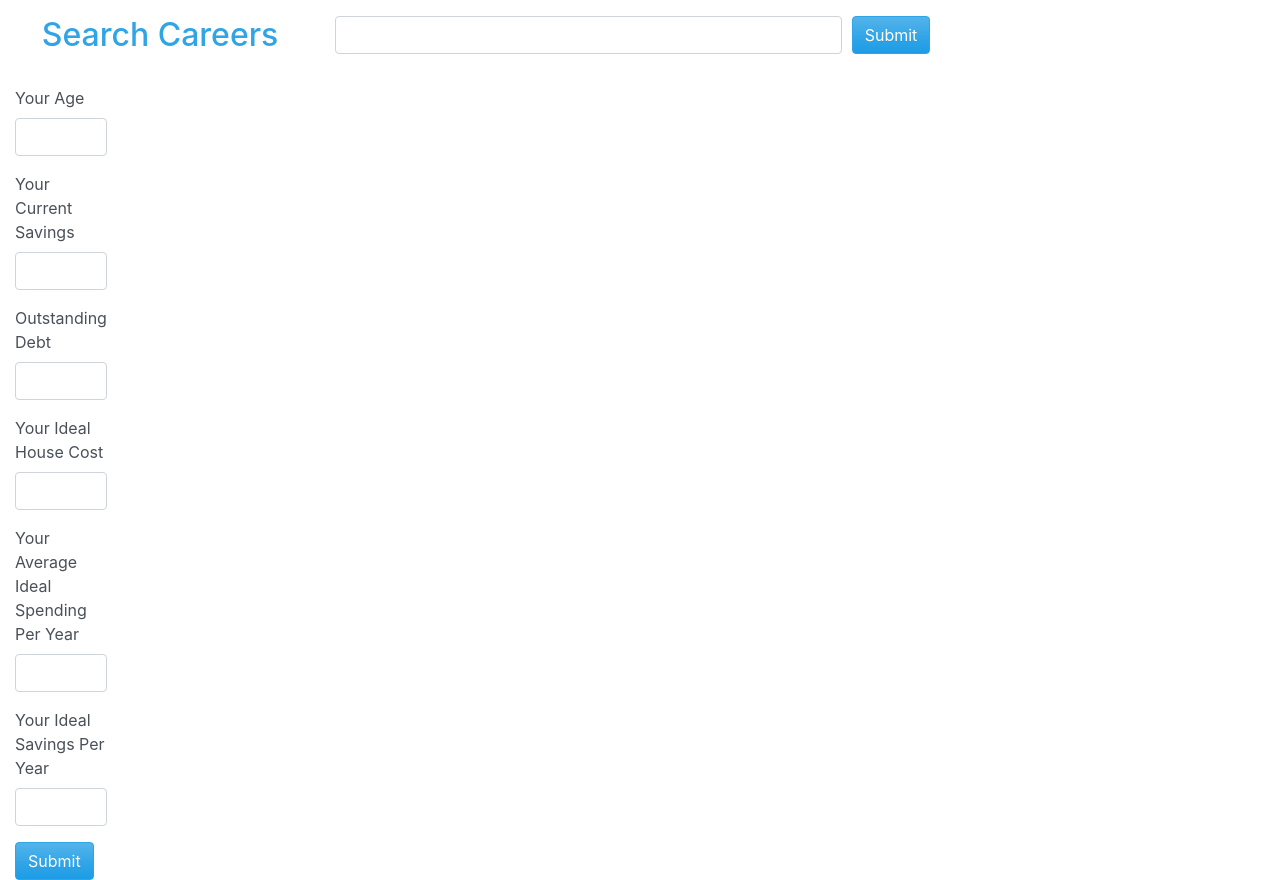
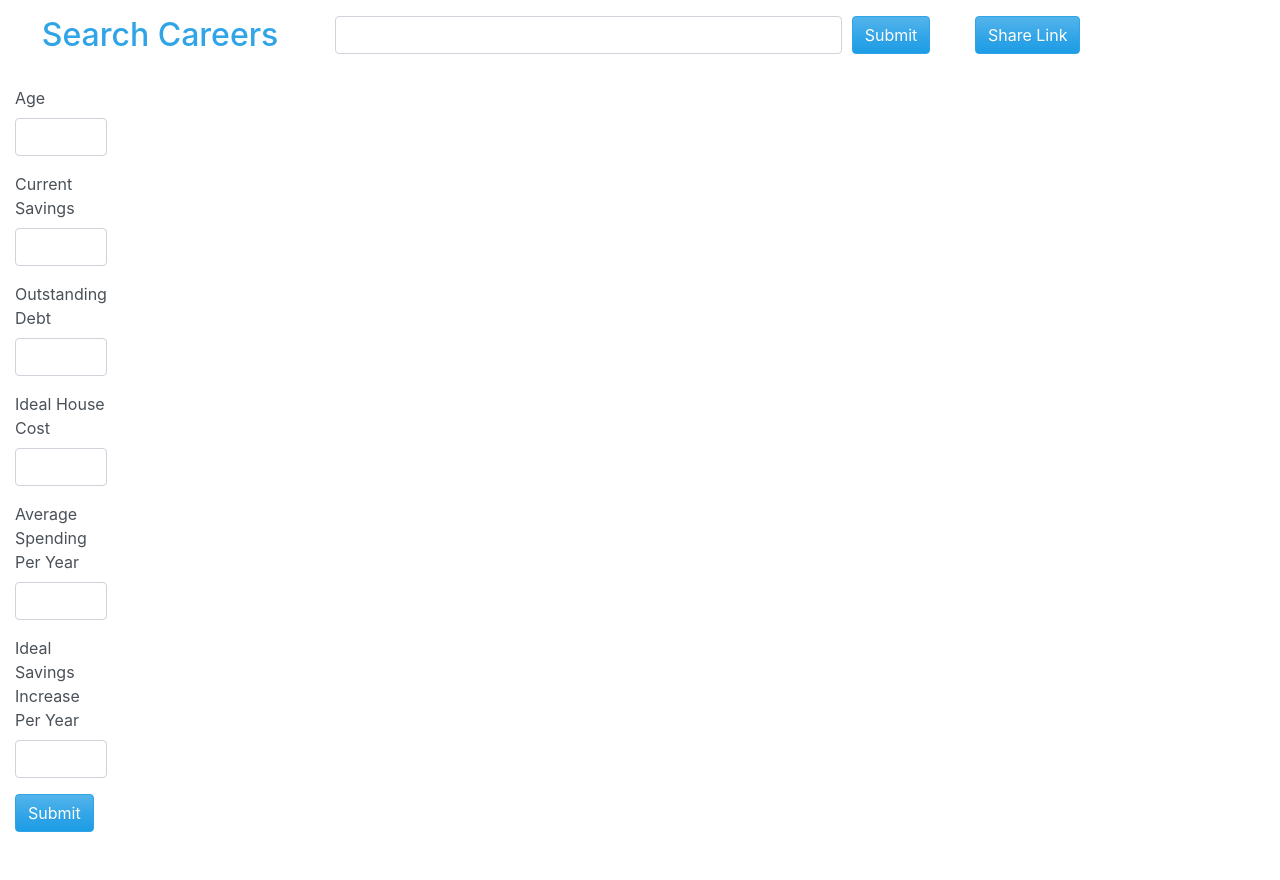
Before and after one commit to ChantalDemissie/dream-life, a React (Create React App) app: page /search in a window 1280 px wide. After the commit the page ends 832 px from the top, so only its background shows below. Built offline with nearby package versions, Linux system fonts and the light colour scheme.

Commit message:
shareable results link created

```diff
--- a/package.json
+++ b/package.json
@@ -5,8 +5,10 @@
   "dependencies": {
     "bootstrap": "^4.3.1",
     "gulp": "^4.0.2",
+    "query-string": "^6.8.1",
     "react": "^16.8.6",
     "react-bootstrap": "^1.0.0-beta.9",
+    "react-copy-to-clipboard": "^5.0.1",
     "react-currency-input": "^1.3.6",
     "react-dom": "^16.8.6",
     "react-router-dom": "^5.0.1",
--- a/src/App.js
+++ b/src/App.js
@@ -1,5 +1,6 @@
 import React, { Component } from 'react';
 import { BrowserRouter as Router, Route } from "react-router-dom";
+import queryString from 'query-string';
 
 import './bootstrap.min.css'
 import './App.css';
@@ -12,26 +13,70 @@ class App extends Component {
 
   state = {
     user: {
-      age:  null,
+      age: null,
       savings: null,
+      outstandingDebt: null,
       houseCost: null,
       spendingPerYear: null, // do inflation later?
-      desiredSavingsIncreasePerYear:  null,
-    }
+      desiredSavingsIncreasePerYear: null,
+    },
     // Dummy user for testing and debugging.
     // user: {
     //   age: 40,
     //   savings: 500,
+    //   outstandingDebt: 9000,
     //   houseCost: 8E5,
     //   spendingPerYear: 30E3,
     //   desiredSavingsIncreasePerYear: 1E3,
-    // }
+    // },
+    // Ensures search is restored from query only once.
+    loadedSearchFromQuery: false,
   }
 
   setUser = (user) => {
     this.setState({
       user: user
     });
+  }
+
+  getUserFromQuery = (query) => {
+    const user = {
+      age: parseInt(query.age),
+      savings: parseFloat(query.savings),
+      outstandingDebt: parseFloat(query.outstandingDebt),
+      houseCost: parseFloat(query.houseCost),
+      spendingPerYear: parseFloat(query.spendingPerYear),
+      desiredSavingsIncreasePerYear: parseFloat(query.desiredSavingsIncreasePerYear),
+    };
+    return user;
+  }
+
+  search = (props) => {
+    //check if props.location.search is set (how?)
+    //if it is set, get query and create a user from it
+    //else just use this.state.user from the form
+    console.log(props.location.search)
+    let user = null;
+    let searchText = null;
+    if (props.location.search && !this.loadedSearchFromQuery) {
+      console.log("unicorn")
+      const query = queryString.parse(
+        props.location.search, { ignoreQueryPrefix: true })
+      console.log('query parameters', query);
+      user = this.getUserFromQuery(query);
+      searchText = query.searchText;
+      this.loadedSearchFromQuery = true;
+    } else {
+      user = this.state.user;
+    }
+
+    return (<Search
+      {...props}
+      searchText={searchText}
+      user={user}
+      onetClientname={this.onetClientname}
+      setUserCallback={this.setUser}
+    />);
   }
 
   render() {
@@ -45,12 +90,7 @@ class App extends Component {
             />
           } />
           <Route path="/search" render={
-            (props) => <Search
-              {...props}
-              user={this.state.user}
-              onetClientname={this.onetClientname}
-              setUserCallback={this.setUser}
-            />
+            (props) => this.search(props)
           } />
         </Router>
       </main>
--- a/src/components/KeywordSearchForm.js
+++ b/src/components/KeywordSearchForm.js
@@ -7,7 +7,7 @@ class KeywordSearchForm extends Component {
   constructor(props) {
     super(props);
     this.state = {
-      searchText: null
+      searchText: props.searchText
     };
     this.onSubmit = this.onSubmit.bind(this);
     this.handleFormChange = this.handleFormChange.bind(this);
--- a/src/components/Search.js
+++ b/src/components/Search.js
@@ -1,6 +1,8 @@
 import React from 'react';
-import { Container, Row, Col } from 'react-bootstrap';
+import { Button, Container, Row, Col } from 'react-bootstrap';
 import axios from 'axios';
+import queryString from 'query-string';
+import CopyToClipboard from 'react-copy-to-clipboard';
 
 import './Search.css';
 
@@ -16,11 +18,20 @@ class Search extends React.Component {
     careers: [],
   }
 
+  constructor(props) {
+    super(props);
+    this.searchText = null;
+    if (props.searchText) {
+      this.searchCareers(props.searchText);
+    }
+  }
+
   setUser = (user) => {
     this.props.setUserCallback(user);
   }
 
   searchCareers = (searchText) => {
+    this.searchText = searchText;
     // https://services.onetcenter.org/reference/mnm/search
     const url = 'https://services.onetcenter.org/ws/mnm/search'
     axios.get(url, {
@@ -72,6 +83,10 @@ class Search extends React.Component {
     });
   }
 
+  createQueryFromUser() {
+    return queryString.stringify(this.props.user);
+  }
+
   render() {
     let careersTable = null;
     if (this.searchSubmitted === true) {
@@ -79,6 +94,10 @@ class Search extends React.Component {
         careers={this.state.careers}
       />;
     }
+
+    const searchText = this.props.searchText ? this.props.searchText : this.searchText;
+    const searchTextQuery = searchText ? `&searchText=${searchText}` : '';
+    const shareUrl = window.location.origin + '/search?' + this.createQueryFromUser() + searchTextQuery;
 
     return (
       <Container className="custom-container" fluid={true}>
@@ -88,10 +107,15 @@ class Search extends React.Component {
           </Col>
           <Col xs={6}>
             <KeywordSearchForm
+              searchText={this.props.searchText}
               formCallback={this.searchCareers}
             />
           </Col>
-          <Col></Col>
+          <Col>
+            <CopyToClipboard text={shareUrl}>
+              <Button>Share Link</Button>
+            </CopyToClipboard>
+          </Col>
         </Row>
 
         <Row>
--- a/src/components/WhereIAmForm.js
+++ b/src/components/WhereIAmForm.js
@@ -56,8 +56,8 @@ class WhereIAmForm extends React.Component {
   render() {
     return (
       <Form onSubmit={this.onSubmit}>
-        <Form.Group controlId="userForm">
-          <Form.Label>Your Age</Form.Label>
+        <Form.Group controlId="age">
+          <Form.Label>Age</Form.Label>
           <Form.Control
             type="number"
             name="age"
@@ -66,8 +66,8 @@ class WhereIAmForm extends React.Component {
           />
         </Form.Group>
 
-        <Form.Group controlId="userForm">
-          <Form.Label>Your Current Savings</Form.Label>
+        <Form.Group controlId="savings">
+          <Form.Label>Current Savings</Form.Label>
           <Form.Control
             type="number"
             name="savings"
@@ -76,7 +76,7 @@ class WhereIAmForm extends React.Component {
           />
         </Form.Group>
 
-        <Form.Group controlId="userForm">
+        <Form.Group controlId="outstandingDebt">
           <Form.Label>Outstanding Debt</Form.Label>
           <Form.Control
             type="number"
@@ -86,8 +86,8 @@ class WhereIAmForm extends React.Component {
           />
         </Form.Group>
 
-        <Form.Group controlId="userForm">
-          <Form.Label>Your Ideal House Cost</Form.Label>
+        <Form.Group controlId="houseCost">
+          <Form.Label>Ideal House Cost</Form.Label>
           <Form.Control
             type="number"
             name="houseCost"
@@ -96,8 +96,8 @@ class WhereIAmForm extends React.Component {
           />
         </Form.Group>
 
-        <Form.Group controlId="userForm">
-          <Form.Label>Your Average Ideal Spending Per Year</Form.Label>
+        <Form.Group controlId="spendingPerYear">
+          <Form.Label>Average Spending Per Year</Form.Label>
           <Form.Control
             type="number"
             name="spendingPerYear"
@@ -106,8 +106,8 @@ class WhereIAmForm extends React.Component {
           />
         </Form.Group>
 
-        <Form.Group controlId="userForm">
-          <Form.Label>Your Ideal Savings Per Year</Form.Label>
+        <Form.Group controlId="desiredSavingsIncreasePerYear">
+          <Form.Label>Ideal Savings Increase Per Year</Form.Label>
           <Form.Control
             type="number"
             name="desiredSavingsIncreasePerYear"
```
Also changed, not shown: 1 other file (tests, documents, lock files or other folders).
